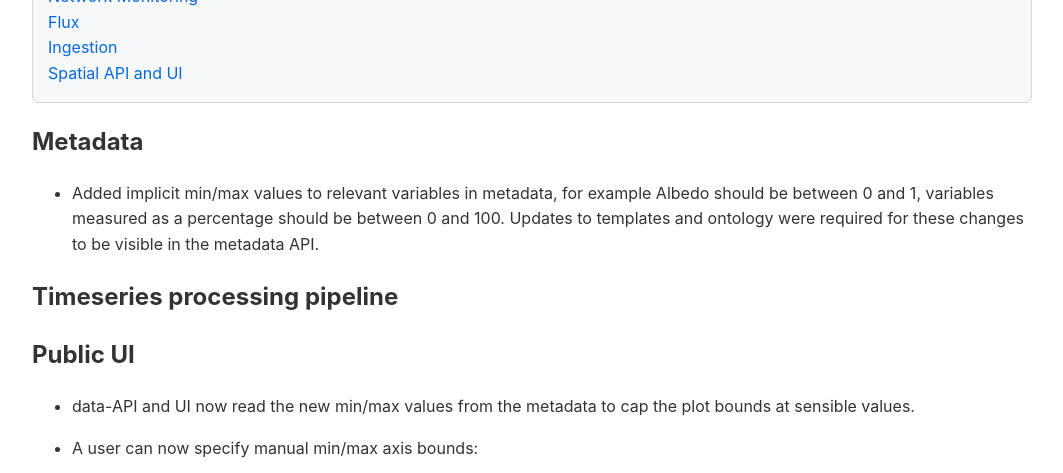
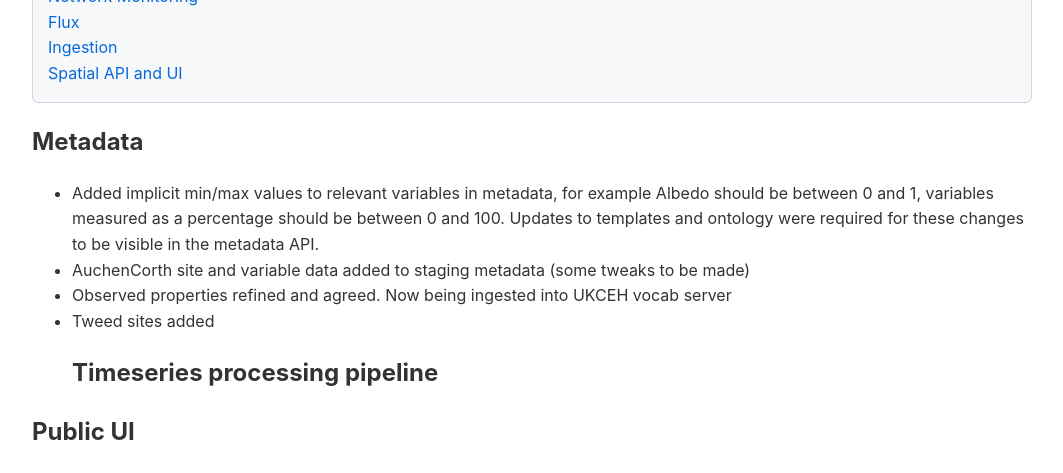
Before and after one commit to NERC-CEH/fdri_words, a Jekyll site: the page built from weeknotes/2026/43.md, in a window 1280 px wide and 900 px high, scrolled down 361 px, cut to the strip 0-473 px from the top of the window. Shown: the whole strip, without its empty margins (108-1171 px from the left). Built offline with Jekyll 4.4.1, drawn with Linux system fonts in a browser that asks for light colours; our own code applies the rules of GitHub Pages for plain Markdown files.

Commit message:
Add metadata updates

```diff
--- a/weeknotes/2026/43.md
+++ b/weeknotes/2026/43.md
@@ -5,7 +5,9 @@ No week notes have been put out since the launch. This set of week notes covers
 ## Metadata
 - Added implicit min/max values to relevant variables in metadata, for example Albedo should be between 0 and 1, variables measured as a percentage should be between 0 and 100.
   Updates to templates and ontology were required for these changes to be visible in the metadata API.
-
+- AuchenCorth site and variable data added to staging metadata (some tweaks to be made)
+- Observed properties refined and agreed. Now being ingested into UKCEH vocab server
+- Tweed sites added
 ## Timeseries processing pipeline
 
 ## Public UI
```
